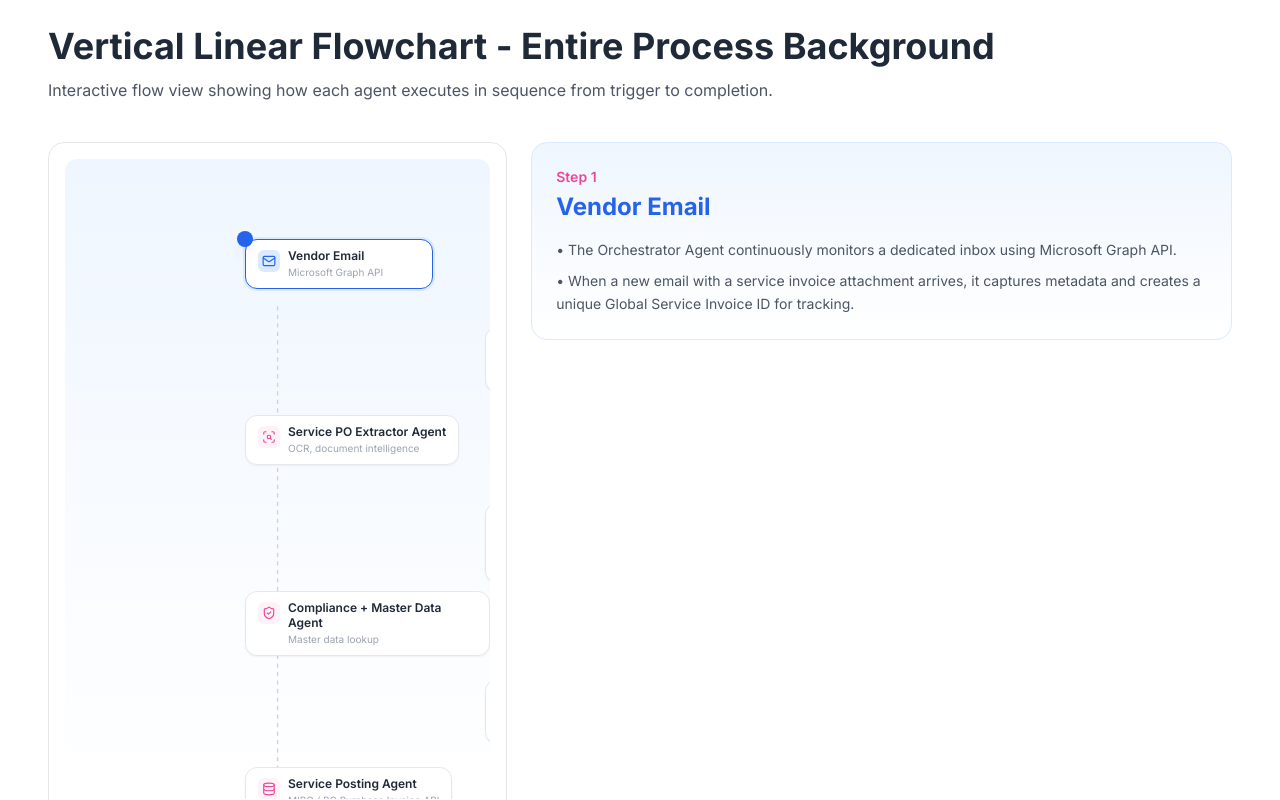
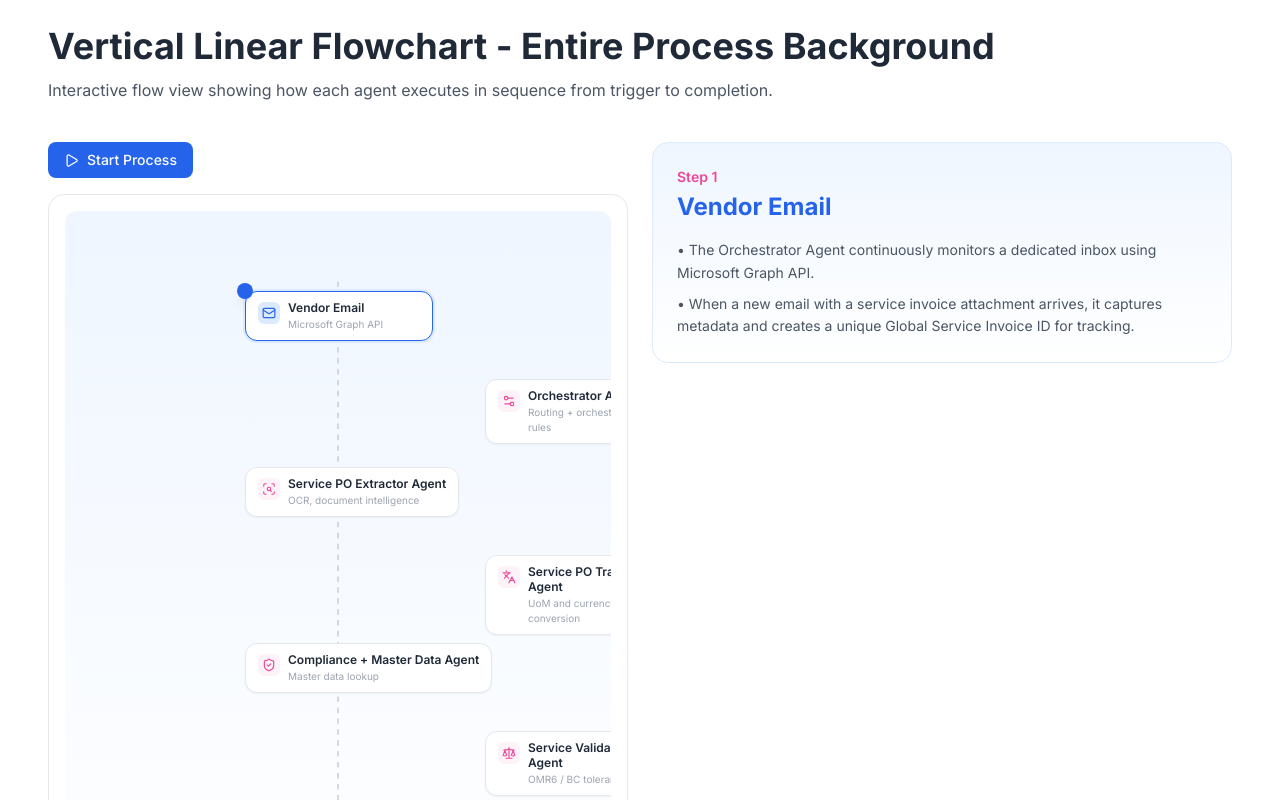
Before and after one commit to kulkid49/Service-PO-Agentic-AI, a React (Vite) app in the folder service-po-invoice-demo/: page / in a window 1280 px wide. Shown: the part 2000-2800 px from the top of the page. Built offline with nearby package versions, Linux system fonts and the light colour scheme.

Commit message:
Polish nav active link and flowchart behavior

```diff
--- a/service-po-invoice-demo/src/App.tsx
+++ b/service-po-invoice-demo/src/App.tsx
@@ -19,35 +19,23 @@ export default function App() {
   const [activeSection, setActiveSection] = useState('prerequisites')
 
   useEffect(() => {
-    let rafId: number | null = null
+    const obs = new IntersectionObserver(
+      (entries) => {
+        const visible = entries
+          .filter((entry) => entry.isIntersecting)
+          .sort((a, b) => b.intersectionRatio - a.intersectionRatio)[0]
+        if (visible?.target?.id) {
+          setActiveSection(visible.target.id)
+        }
+      },
+      { threshold: [0.35, 0.6, 0.8], rootMargin: '-64px 0px -20% 0px' },
+    )
 
-    const onScroll = () => {
-      if (rafId != null) return
-      rafId = window.requestAnimationFrame(() => {
-        rafId = null
-        const checkpoint = window.scrollY + window.innerHeight * 0.45
-        for (const id of sections) {
-          const el = document.getElementById(id)
-          if (!el) continue
-          const rect = el.getBoundingClientRect()
-          const top = rect.top + window.scrollY
-          const bottom = rect.bottom + window.scrollY
-          if (checkpoint >= top && checkpoint <= bottom) {
-            setActiveSection(id)
-            break
-          }
-        }
-      })
-    }
-
-    onScroll()
-    window.addEventListener('scroll', onScroll, { passive: true })
-    window.addEventListener('resize', onScroll)
-    return () => {
-      window.removeEventListener('scroll', onScroll)
-      window.removeEventListener('resize', onScroll)
-      if (rafId != null) window.cancelAnimationFrame(rafId)
-    }
+    sections.forEach((id) => {
+      const el = document.getElementById(id)
+      if (el) obs.observe(el)
+    })
+    return () => obs.disconnect()
   }, [sections])
 
   const navLinks = [
@@ -71,7 +59,6 @@ export default function App() {
                   activeSection === link.id ? 'text-blue-600' : ''
                 }`}
                 href={`#${link.id}`}
-                onClick={() => setActiveSection(link.id)}
               >
                 {link.label}
                 {activeSection === link.id ? (
--- a/service-po-invoice-demo/src/sections/FlowchartSection.tsx
+++ b/service-po-invoice-demo/src/sections/FlowchartSection.tsx
@@ -1,4 +1,4 @@
-import { useEffect, useMemo, useRef, useState, type ComponentType } from 'react'
+import { useEffect, useMemo, useState, type ComponentType } from 'react'
 import { AnimatePresence, motion } from 'framer-motion'
 import {
   Bot,
@@ -33,10 +33,9 @@ const iconMap: Record<string, ComponentType<{ size?: number; className?: string
 export default function FlowchartSection() {
   const nodes = data.flowNodes
   const explanations = data.flowExplanations
+  const [started, setStarted] = useState(false)
   const [running, setRunning] = useState(false)
   const [current, setCurrent] = useState(0)
-  const containerRef = useRef<HTMLDivElement | null>(null)
-  const nodeRefs = useRef<(HTMLDivElement | null)[]>([])
 
   const nodePositions = useMemo(
     () =>
@@ -46,27 +45,16 @@ export default function FlowchartSection() {
       })),
     [nodes],
   )
-  const canvasHeight = useMemo(
-    () => (nodePositions.length ? nodePositions[nodePositions.length - 1].y + 120 : 760),
-    [nodePositions],
-  )
 
   useEffect(() => {
-    if (!running) return undefined
+    if (!started || !running) return undefined
     if (current >= nodes.length - 1) {
       setRunning(false)
       return undefined
     }
     const id = window.setTimeout(() => setCurrent((v) => Math.min(v + 1, nodes.length - 1)), 1700)
     return () => window.clearTimeout(id)
-  }, [running, current, nodes.length])
-
-  useEffect(() => {
-    const target = nodeRefs.current[current]
-    if (target) {
-      target.scrollIntoView({ behavior: running ? 'smooth' : 'auto', block: 'center' })
-    }
-  }, [current, running])
+  }, [started, running, current, nodes.length])
 
   const activeNode = nodes[current]
   const activeText = explanations[activeNode.id as keyof typeof explanations]
@@ -85,16 +73,26 @@ export default function FlowchartSection() {
         <h2 className="text-3xl font-bold text-gray-800 lg:text-4xl">Vertical Linear Flowchart - Entire Process Background</h2>
         <p className="mt-3 max-w-3xl text-gray-600">Interactive flow view showing how each agent executes in sequence from trigger to completion.</p>
 
-        <div className="mt-10 grid gap-6 lg:grid-cols-5 lg:items-start">
-          <div className="lg:col-span-2">
+        <div className="mt-10 grid gap-6 lg:grid-cols-2">
+          <div>
+            <button
+              type="button"
+              onClick={() => {
+                setStarted(true)
+                setRunning(true)
+                setCurrent(0)
+              }}
+              disabled={started}
+              className="mb-4 inline-flex items-center gap-2 rounded-lg bg-blue-600 px-4 py-2 text-sm font-medium text-white disabled:cursor-not-allowed disabled:opacity-60"
+            >
+              {running ? <span className="h-3 w-3 animate-spin rounded-full border-2 border-white border-t-transparent" /> : <Play size={15} />}
+              Start Process
+            </button>
+
             <div className="relative rounded-2xl border border-gray-200 bg-white p-4">
-              <div
-                ref={containerRef}
-                className="relative h-[640px] w-full overflow-y-auto rounded-xl bg-gradient-to-b from-blue-50 to-white"
-              >
-                <div className="relative" style={{ height: canvasHeight }}>
-                  <svg viewBox={`0 0 600 ${canvasHeight}`} className="absolute inset-0 h-full w-full">
-                  <line x1="300" y1="40" x2="300" y2={canvasHeight - 40} stroke="#d1d5db" strokeDasharray="6 6" strokeWidth="2" />
+              <div className="relative h-[760px] w-full overflow-hidden rounded-xl bg-gradient-to-b from-blue-50 to-white">
+                <svg viewBox="0 0 600 760" className="absolute inset-0 h-full w-full">
+                  <line x1="300" y1="40" x2="300" y2="720" stroke="#d1d5db" strokeDasharray="6 6" strokeWidth="2" />
                   {nodes.slice(0, -1).map((node, idx) => (
                     <motion.path
                       key={`${node.id}-path`}
@@ -113,9 +111,9 @@ export default function FlowchartSection() {
                       transition={{ duration: 0.65, ease: 'easeOut' }}
                     />
                   ))}
-                  </svg>
+                </svg>
 
-                  {nodes.map((node, idx) => {
+                {nodes.map((node, idx) => {
                   const Icon = iconMap[node.id] ?? Bot
                   const p = nodePositions[idx]
                   const isActive = idx === current
@@ -124,9 +122,6 @@ export default function FlowchartSection() {
                     <motion.div
                       key={node.id}
                       className="absolute"
-                      ref={(el) => {
-                        nodeRefs.current[idx] = el
-                      }}
                       style={{ left: p.x, top: p.y, transform: 'translate(-50%, -50%)' }}
                       initial={{ opacity: 0, y: 8 }}
                       whileInView={{ opacity: 1, y: 0 }}
@@ -150,9 +145,9 @@ export default function FlowchartSection() {
                       </div>
                     </motion.div>
                   )
-                  })}
+                })}
 
-                  <motion.div
+                <motion.div
                   className="absolute h-4 w-4 rounded-full bg-blue-600 shadow-lg"
                   style={{
                     left: nodePositions[current]?.x ?? 300,
@@ -164,8 +159,7 @@ export default function FlowchartSection() {
                     top: nodePositions[current]?.y ?? 80,
                   }}
                   transition={{ duration: 0.5, ease: 'easeInOut' }}
-                  />
-                </div>
+                />
               </div>
             </div>
 
@@ -195,6 +189,7 @@ export default function FlowchartSection() {
               <button
                 type="button"
                 onClick={() => setRunning((v) => !v)}
+                disabled={!started}
                 className="inline-flex items-center gap-2 rounded-lg bg-pink-500 px-3 py-2 text-sm text-white disabled:cursor-not-allowed disabled:opacity-50"
               >
                 {running ? <Pause size={14} /> : <Play size={14} />}
@@ -203,7 +198,7 @@ export default function FlowchartSection() {
             </div>
           </div>
 
-          <div className="lg:col-span-3">
+          <div>
             <AnimatePresence mode="wait">
               <motion.article
                 key={activeNode.id}
```
